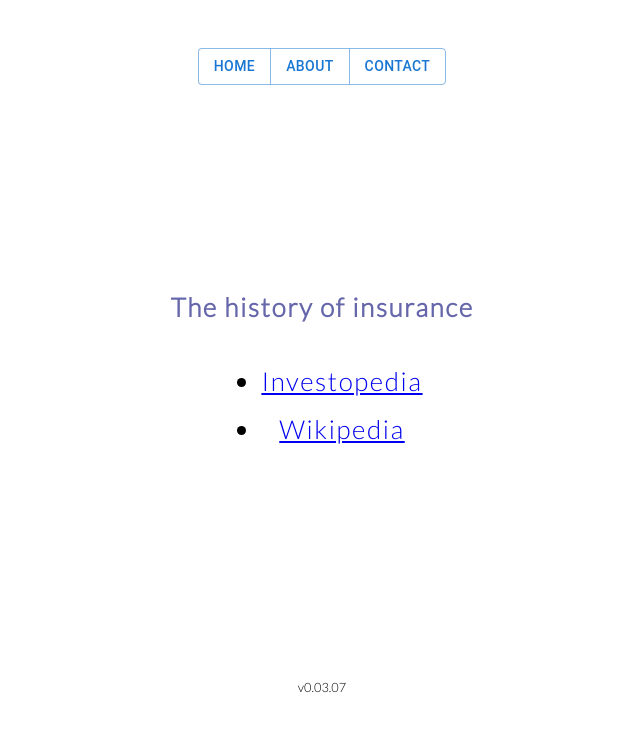
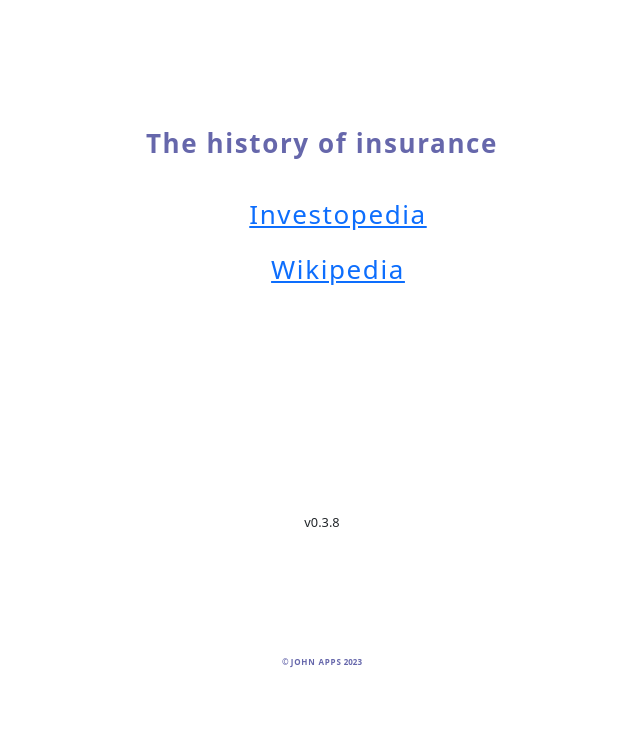
Before and after one commit to johninquest/insurtent, a React (Create React App) app: page / in a window 1280 px wide. Shown: the top 730 px of the page, without its empty margins (318-958 px from the left). Built offline with nearby package versions, Linux system fonts and the light colour scheme.

Commit message:
added bootstrap to project

```diff
--- a/public/index.html
+++ b/public/index.html
@@ -5,39 +5,31 @@
     <link rel="icon" href="%PUBLIC_URL%/favicon.ico" />
     <meta name="viewport" content="width=device-width, initial-scale=1" />
     <meta name="theme-color" content="#000000" />
-    <meta
-      name="description"
-      content="Web site created using create-react-app"
-    />
-    <link rel="apple-touch-icon" href="%PUBLIC_URL%/logo192.png" />
+    <meta name="description" content="An insurance media content aggregator" />
+    <!--  <link rel="apple-touch-icon" href="%PUBLIC_URL%/logo192.png" /> -->
     <!--
       manifest.json provides metadata used when your web app is installed on a
       user's mobile device or desktop. See https://developers.google.com/web/fundamentals/web-app-manifest/
     -->
     <link rel="manifest" href="%PUBLIC_URL%/manifest.json" />
-    <!--
-      Notice the use of %PUBLIC_URL% in the tags above.
-      It will be replaced with the URL of the `public` folder during the build.
-      Only files inside the `public` folder can be referenced from the HTML.
+    <title>Insurtent | Your one-stop shop for insurance content</title>
+    <!-- Google tag (gtag.js) -->
+    <script
+      async
+      src="https://www.googletagmanager.com/gtag/js?id=G-3K3BR7ZQ9K"
+    ></script>
+    <script>
+      window.dataLayer = window.dataLayer || [];
+      function gtag() {
+        dataLayer.push(arguments);
+      }
+      gtag("js", new Date());
 
-      Unlike "/favicon.ico" or "favicon.ico", "%PUBLIC_URL%/favicon.ico" will
-      work correctly both with client-side routing and a non-root public URL.
-      Learn how to configure a non-root public URL by running `npm run build`.
-    -->
-    <title>React App</title>
+      gtag("config", "G-3K3BR7ZQ9K");
+    </script>
   </head>
   <body>
     <noscript>You need to enable JavaScript to run this app.</noscript>
     <div id="root"></div>
-    <!--
-      This HTML file is a template.
-      If you open it directly in the browser, you will see an empty page.
-
-      You can add webfonts, meta tags, or analytics to this file.
-      The build step will place the bundled scripts into the <body> tag.
-
-      To begin the development, run `npm start` or `yarn start`.
-      To create a production bundle, use `npm run build` or `yarn build`.
-    -->
   </body>
 </html>
--- a/src/App.js
+++ b/src/App.js
@@ -1,21 +1,18 @@
 import "./App.scss";
-import React, { useEffect } from "react";
+import React from "react";
 import ReactGA from "react-ga";
 import Home from "./pages/Home";
-import NavButtons from "./components/NavButtons";
+// import NavBar from "./components/NavBar";
 const TRACKING_ID = "G-3K3BR7ZQ9K";
 ReactGA.initialize(TRACKING_ID);
 
 function App() {
-  useEffect(() => {
-    document.title = "Insurtent | Your one-stop shop for insurance content";
-  }, []);
   // return <Home></Home>;
   return (
-    <div>
-      <NavButtons></NavButtons>
+    <>
+      {/*  <NavBar></NavBar> */}
       <Home></Home>
-    </div>
+    </>
   );
 }
 
--- a/src/App.scss
+++ b/src/App.scss
@@ -1,38 +1,16 @@
+@import "~bootstrap/scss/bootstrap";
+@import "./styles/custom";
+
 .App {
   text-align: center;
 }
 
-/* .App-logo {
-  height: 40vmin;
-  pointer-events: none;
-}
-
-@media (prefers-reduced-motion: no-preference) {
-  .App-logo {
-    animation: App-logo-spin infinite 20s linear;
-  }
-}
- */
 .App-header {
   /*  background-color: #282c34; */
-  min-height: 100vh;
+  min-height: 80vh;
   display: flex;
   flex-direction: column;
   align-items: center;
   justify-content: center;
   font-size: calc(10px + 2vmin);
 }
-
-/* .App-link {
-  color: #61dafb;
-}
-
-@keyframes App-logo-spin {
-  from {
-    transform: rotate(0deg);
-  }
-  to {
-    transform: rotate(360deg);
-  }
-}
- */
--- a/src/index.js
+++ b/src/index.js
@@ -1,3 +1,4 @@
+// import "bootstrap/dist/css/bootstrap.min.css";
 import React from "react";
 import ReactDOM from "react-dom/client";
 import "./index.scss";
--- a/src/pages/About.js
+++ b/src/pages/About.js
@@ -1,6 +1,10 @@
-import React from "react";
+import React, { useEffect } from "react";
+import ReactGA from "react-ga";
 
 const About = () => {
+  useEffect(() => {
+    ReactGA.pageview(window.location.pathname);
+  });
   return (
     <div style={{ textAlign: "center", fontSize: "3rem" }}>About page</div>
   );
--- a/src/pages/Home.js
+++ b/src/pages/Home.js
@@ -1,12 +1,15 @@
 import React, { useEffect } from "react";
 import packageJson from "../../package.json";
 import ReactGA from "react-ga";
-ReactGA.pageview(window.location.pathname + window.location.search);
 
 const Home = () => {
   useEffect(() => {
     ReactGA.pageview(window.location.pathname);
   });
+  let currentYear = new Date().getFullYear();
+  let openUrl = () => {
+    window.open("https://www.johnapps.de", "_blank").focus();
+  };
   return (
     <div className="App">
       <header className="App-header">
@@ -24,7 +27,7 @@
           The history of insurance
         </div>
         <div>
-          <ul>
+          <ul style={{ listStyleType: "none" }}>
             <li
               style={{
                 margin: "1rem auto auto auto",
@@ -33,7 +36,11 @@
             >
               {/*  <span>&copy;</span> */}
               <span>
-                <a href="https://www.investopedia.com/articles/08/history-of-insurance.asp">
+                <a
+                  href="https://www.investopedia.com/articles/08/history-of-insurance.asp"
+                  target="_blank"
+                  rel="noreferrer"
+                >
                   Investopedia
                 </a>
               </span>
@@ -43,7 +50,11 @@
             >
               {/*  <span>&copy;</span> */}
               <span>
-                <a href="https://en.wikipedia.org/wiki/History_of_insurance">
+                <a
+                  href="https://en.wikipedia.org/wiki/History_of_insurance"
+                  target="_blank"
+                  rel="noreferrer"
+                >
                   Wikipedia
                 </a>
               </span>
@@ -54,6 +65,24 @@
           v{packageJson.version}
         </div>
       </header>
+
+      <div
+        style={{
+          margin: "1rem",
+          fontSize: "0.5rem",
+          color: "#6667ab",
+          cursor: "pointer",
+          fontWeight: "bold",
+        }}
+        onClick={openUrl}
+      >
+        <span>&copy;</span>&nbsp;
+        <span style={{ textTransform: "uppercase", letterSpacing: "0.05rem" }}>
+          john apps
+        </span>
+        &nbsp;
+        <span>{currentYear}</span>
+      </div>
     </div>
   );
 };
--- /dev/null
+++ b/src/styles/custom.scss
@@ -0,0 +1,11 @@
+/* The following block can be included in a custom.scss */
+
+/* make the customizations */
+$theme-colors: (
+  "primary": #6667ab,
+  "info": black,
+  "danger": tomato,
+);
+
+/* import bootstrap to set changes */
+@import "~bootstrap/scss/bootstrap";
```
Also changed, not shown: package.json (+4 -5 lines), src/components/navbar.js (added, +43 -0 lines), public/manifest.json, 2 other files (tests, documents, lock files or other folders).
